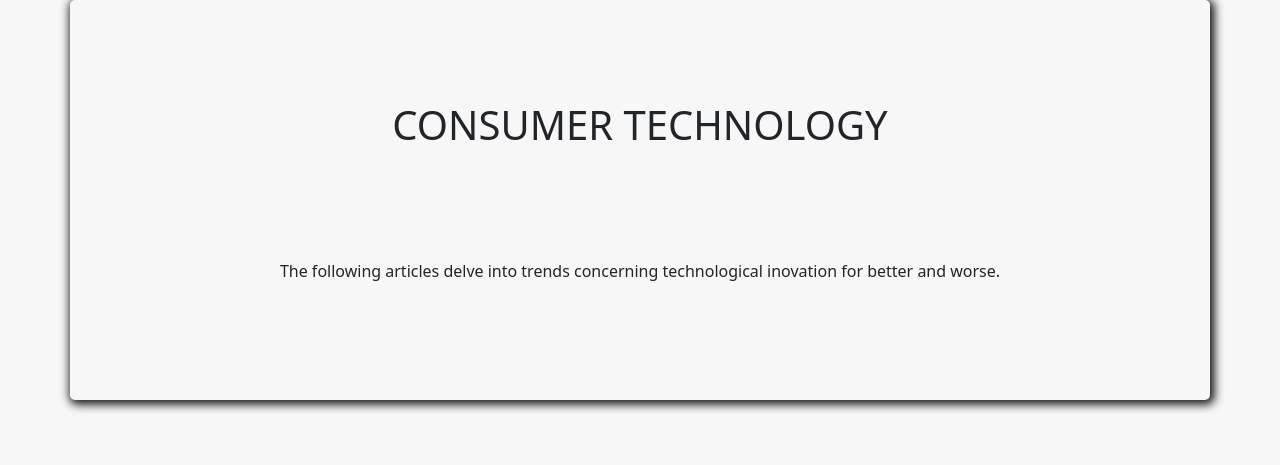
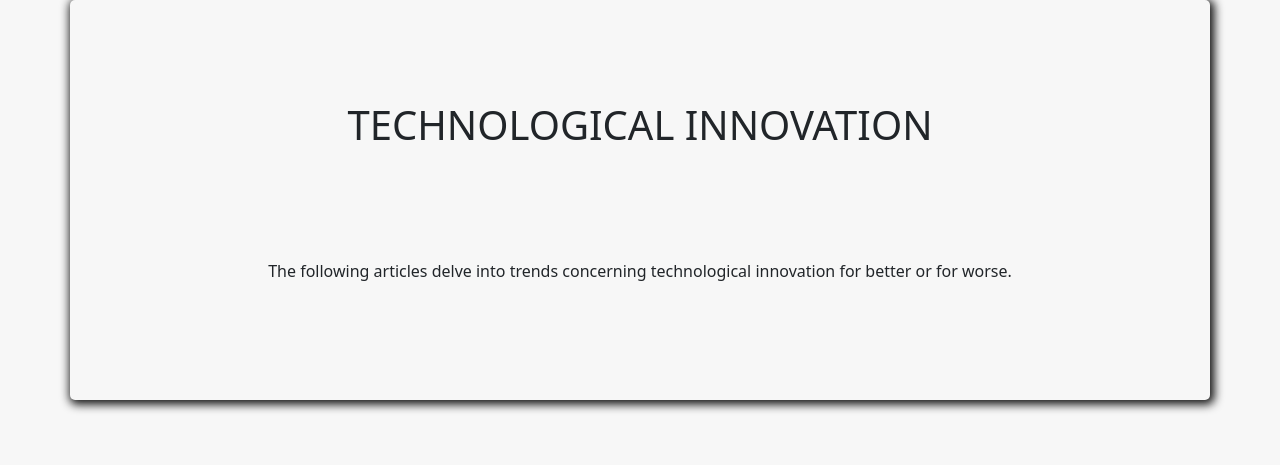
Before and after one commit to cenkcafer/TTP2022BlogSite, a Django app: page / in a window 1280 px wide. Shown: the part 56-521 px from the top of the page. Run offline with Django 4.2, Linux system fonts and the light colour scheme; data comes from the database, SQL or seed files in the repository; some libraries are stand-ins or nearby versions.

Commit message:
Updated header title and fixed typo in innovation.

```diff
--- a/myblogsite/blog/templates/blog/base.html
+++ b/myblogsite/blog/templates/blog/base.html
@@ -53,9 +53,9 @@
 
     <!-- header-section this is going to have out topic and a little explanation of the top -->
     <header class="container text-center">
-      <h1 class="header-title">CONSUMER TECHNOLOGY</h1>
+      <h1 class="header-title">TECHNOLOGICAL INNOVATION</h1>
       <p class="header-paragraph">
-        The following articles delve into trends concerning technological inovation for better and worse.
+        The following articles delve into trends concerning technological innovation for better or for worse.
       </p>
     </header>
     <!-- this is where, we will have the main section of the page like, the blog that will be created by individuals -->
```
